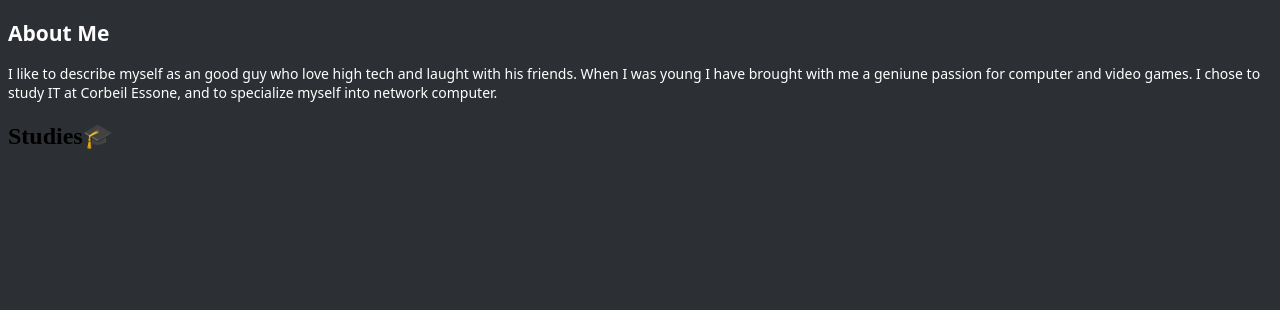
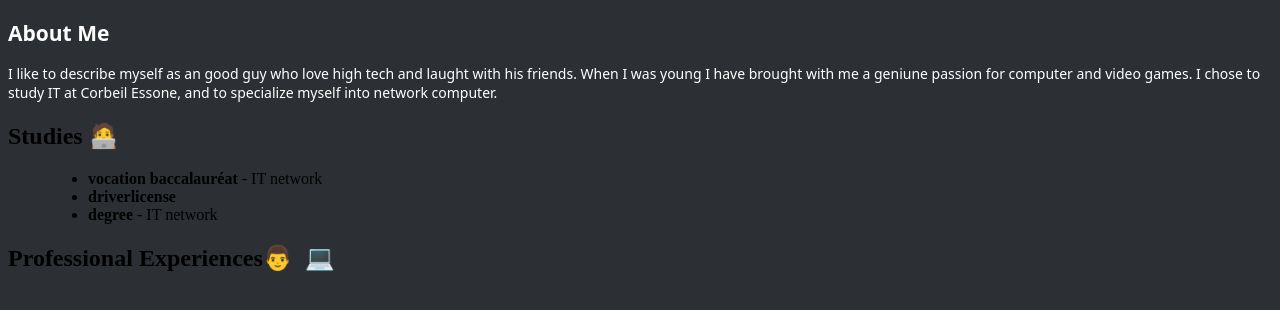
Before and after one commit to alexandretoutsimplement/alexandretoutsimplement, a plain HTML site: page index.html in a window 1280 px wide. Shown: the part 108-418 px from the top of the page. Drawn offline with nearby package versions, Linux system fonts and the light colour scheme.

Commit message:
Update index.html

```diff
--- a/index.html
+++ b/index.html
@@ -17,6 +17,14 @@
                 When I was young I have brought with me a geniune passion for computer and video games.
                 I chose to study IT at Corbeil Essone, and to specialize myself into network computer.</p>
             </div>
-            <div class="studies"><h2>Studies<span class="emoji">&#127891</span></h2></div>
+            <div class="studies"><dt><h2>Studies 🧑‍💻</h2></dt>
+                <dd><ul>
+                    <li><strong>vocation baccalauréat</strong> - IT network</li>
+                    <li><strong>driverlicense</strong></li>
+                    <li><strong>degree</strong> - IT network</li>
+
+                </ul></dd>
+            </div>
+            <div class="professional-experiences"><h2>Professional Experiences<span class="emoji">&#128104 &#8205 &#128187</span></h2></div>
         </body>
     </html>
```
